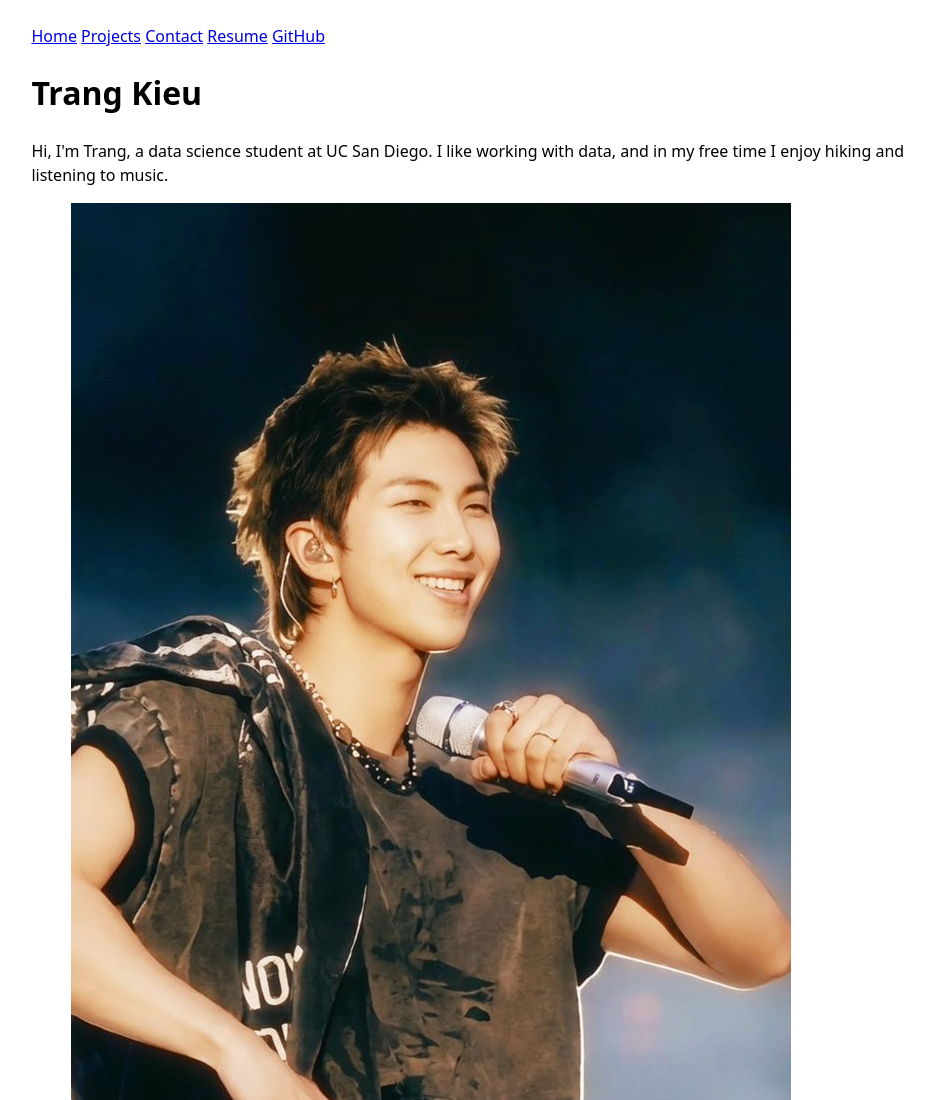
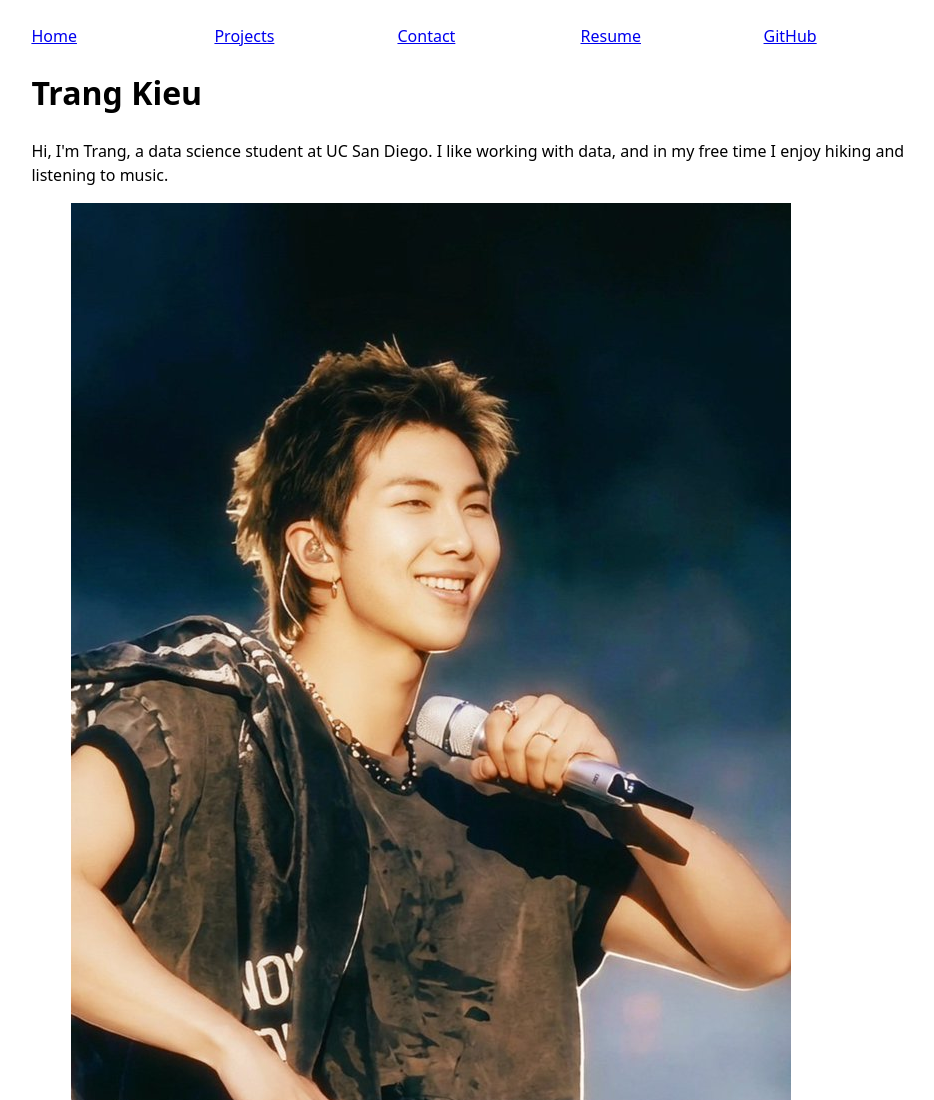
Before and after one commit to trkieu-commits/portfolio, a plain HTML site: page index.html in a window 1280 px wide. Shown: the top 1100 px of the page, without its empty margins (151-1085 px from the left). Drawn offline with Linux system fonts and the light colour scheme.

Commit message:
Add flexbox styles for navigation

```diff
--- a/style.css
+++ b/style.css
@@ -8,3 +8,11 @@ body {
 img {
   max-width: 100%;
 }
+
+nav {
+  display: flex;
+}
+
+nav a {
+  flex: 1;
+}
```
